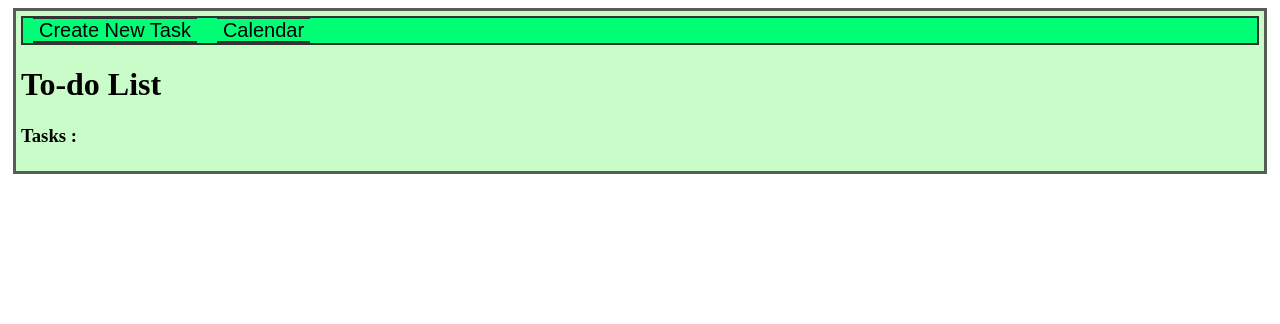
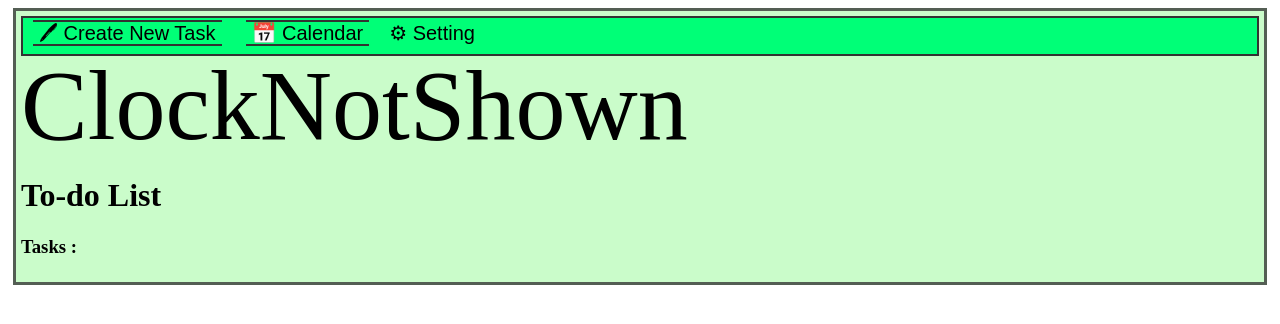
Before and after one commit to curtis-tsang/Daily-Planner, a plain HTML site: page index.html in a window 1280 px wide. Drawn offline with Linux system fonts and the light colour scheme.

Commit message:
Update index.html

```diff
--- a/index.html
+++ b/index.html
@@ -1,21 +1,27 @@
 <!DOCTYPE html>
 <html>
     <div>
-    <ul id = "navbar"><li class = "nav_bar_block"><button class = "nav_bar_button" onclick="visualize_edit_form()">Create New Task</button></li><li class = "nav_bar_block"><button class = "nav_bar_button" onclick="visualize_calendar()">Calendar</button></li></ul>
+    <body onload="start_time()"></body>
+    <ul id = "navbar">
+        <li class = "nav_bar_block"><button class = "nav_bar_button" onclick="visualize_edit_form()">&#x1f58a; Create New Task</button></li>
+        <li class = "nav_bar_block"><button class = "nav_bar_button" onclick="visualize_calendar()">&#x1F4C5; Calendar</button></li>
+        <button class = "nav_bar_button">&#9881; Setting</button>
+    </ul>
+    <div class = "clock_item"><span id = "clock" style = "font-size: 100px; line-height: 100%; margin: 0px;">ClockNotShown</span></div>
     <div class = "whole_page">
         <div class = "main">
             <h1 id = "title"></h1>
             <h3>Tasks :</h3>
             <ol id = "list"></ol>
         </div>
-        <div class = "edit_form" id = "EditForm" style = "display: none; margin-top: 40px;">
+        <div class = "edit_form" id = "EditForm" style = "display: none; margin-top: 20px;">
             <h3>Edit Form</h3>
             <div>
                 <span>Latest Action :</span>
                 <span id = "result"></span>
             </div>
         </div>
-        <div class = "calendar" id = "Calendar" style = "display: none; margin-top: 80px;"></div>
+        <div class = "calendar" id = "Calendar" style = "display: none; margin-top: 40px;"></div>
     </div>
     </div>
     <head>
```
